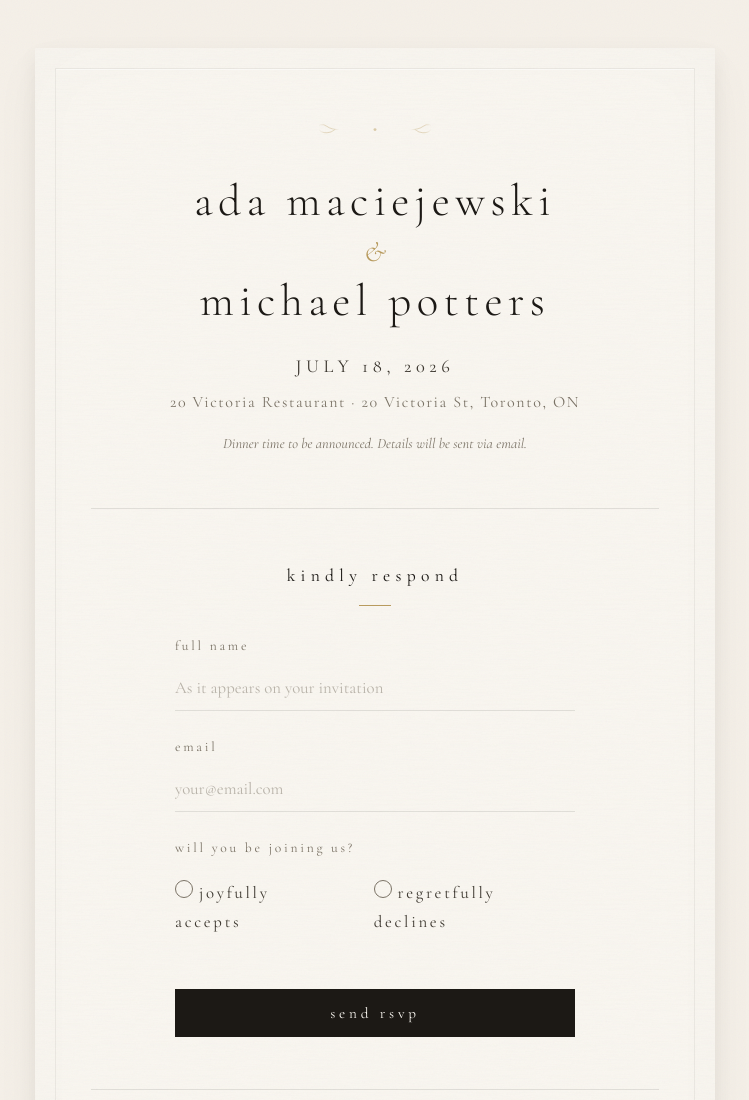
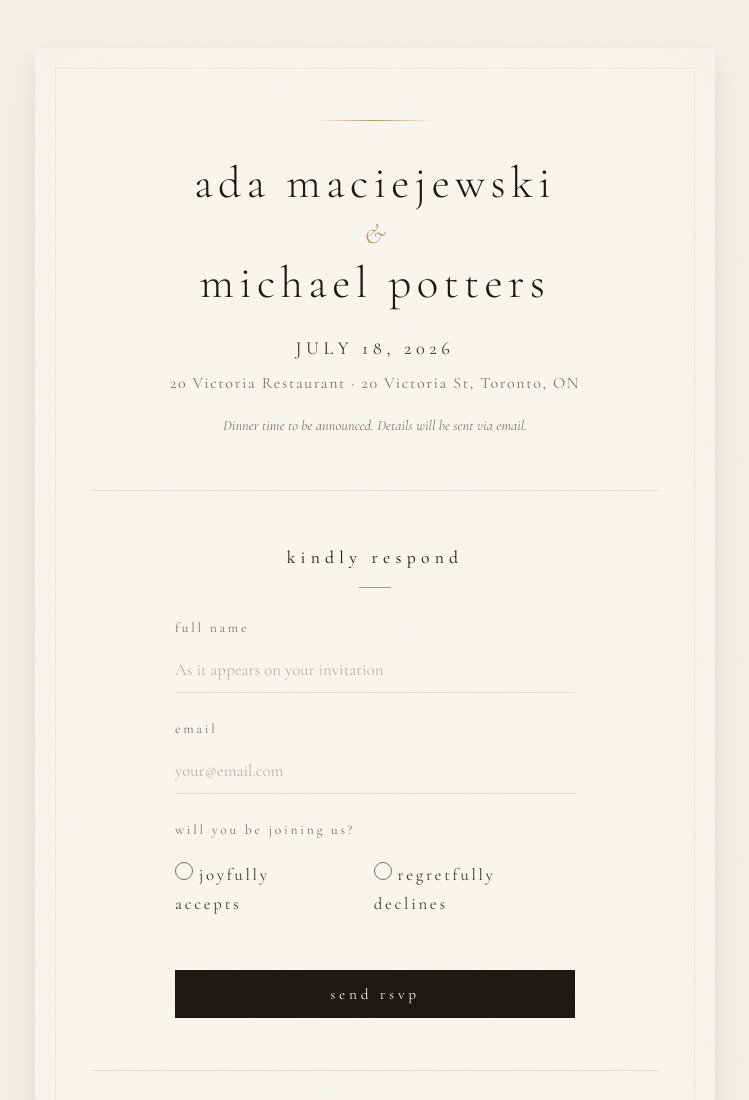
Before and after one commit to mclaytonpotters/wedding-landing-page, a plain HTML site: page index.html in a window 1280 px wide. Shown: the top 1100 px of the page, without its empty margins (265-1014 px from the left). Drawn offline with nearby package versions, Linux system fonts and the light colour scheme; a web font is replaced by a local one.

Commit message:
Simplify ornament to single gold line
Co-Authored-By: Claude Opus 4.6 (1M context) <noreply@anthropic.com>

```diff
--- a/index.html
+++ b/index.html
@@ -17,29 +17,7 @@
 
       <!-- Hero -->
       <section class="hero">
-        <div class="ornament">
-          <svg viewBox="0 0 300 24" xmlns="http://www.w3.org/2000/svg">
-            <defs>
-              <linearGradient id="gold-fade" x1="0%" y1="0%" x2="100%" y2="0%">
-                <stop offset="0%" stop-color="#B89B5E" stop-opacity="0"/>
-                <stop offset="30%" stop-color="#B89B5E" stop-opacity="0.6"/>
-                <stop offset="50%" stop-color="#C5AB78" stop-opacity="0.8"/>
-                <stop offset="70%" stop-color="#B89B5E" stop-opacity="0.6"/>
-                <stop offset="100%" stop-color="#B89B5E" stop-opacity="0"/>
-              </linearGradient>
-            </defs>
-            <!-- Left scroll -->
-            <path d="M105 12 Q95 12 90 8 Q86 5 82 6 Q78 7 80 12 Q82 16 90 16 Q95 16 100 12" fill="none" stroke="url(#gold-fade)" stroke-width="0.7" stroke-linecap="round"/>
-            <!-- Left line -->
-            <line x1="20" y1="12" x2="105" y2="12" stroke="url(#gold-fade)" stroke-width="0.4"/>
-            <!-- Right scroll -->
-            <path d="M195 12 Q205 12 210 8 Q214 5 218 6 Q222 7 220 12 Q218 16 210 16 Q205 16 200 12" fill="none" stroke="url(#gold-fade)" stroke-width="0.7" stroke-linecap="round"/>
-            <!-- Right line -->
-            <line x1="195" y1="12" x2="280" y2="12" stroke="url(#gold-fade)" stroke-width="0.4"/>
-            <!-- Center dot -->
-            <circle cx="150" cy="12" r="1.8" fill="#B89B5E" opacity="0.5"/>
-          </svg>
-        </div>
+        <div class="ornament"></div>
         <h1 class="hero-names">
           Ada Maciejewski
           <span class="ampersand">&amp;</span>
--- a/styles.css
+++ b/styles.css
@@ -126,15 +126,10 @@ h1, h2, h3 {
 }
 
 .ornament {
-  width: 240px;
+  width: 120px;
+  height: 1px;
   margin: 0 auto 36px;
-}
-
-.ornament svg {
-  width: 100%;
-  height: auto;
-  display: block;
-  filter: drop-shadow(0 0.5px 0 rgba(255,255,255,0.3));
+  background: linear-gradient(to right, transparent, var(--gold), transparent);
 }
 
 .hero-names {
```
